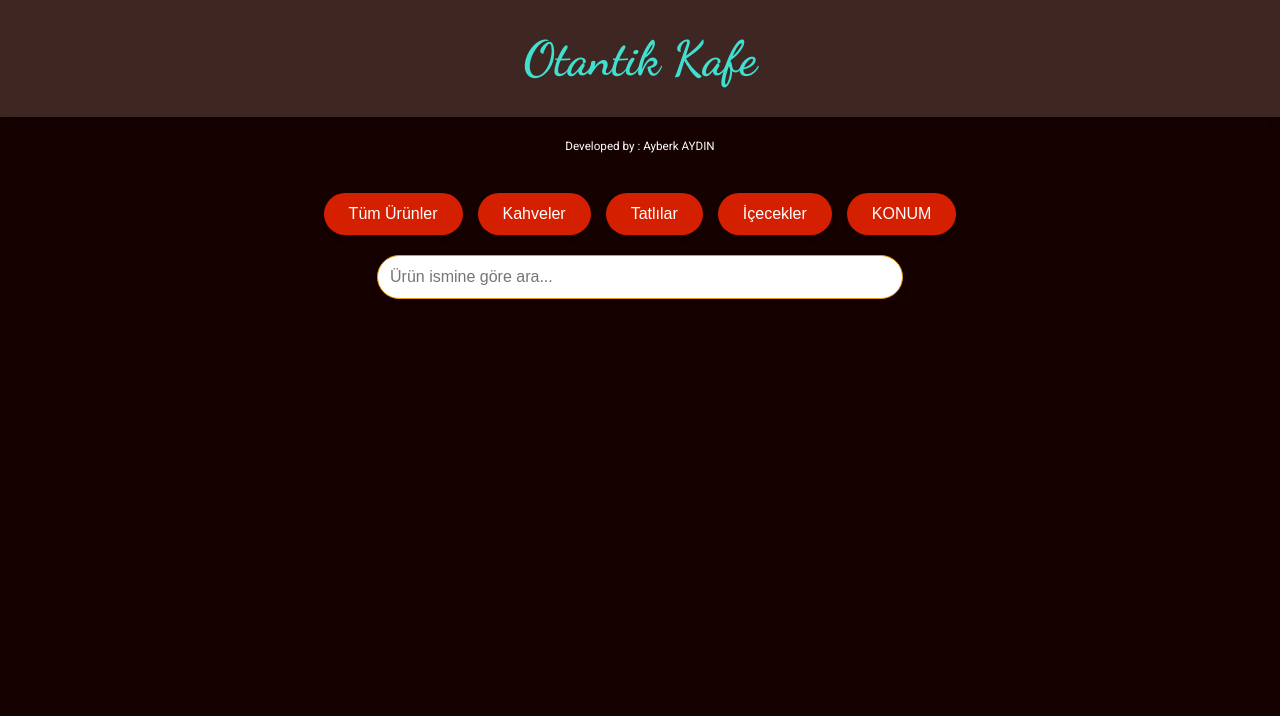
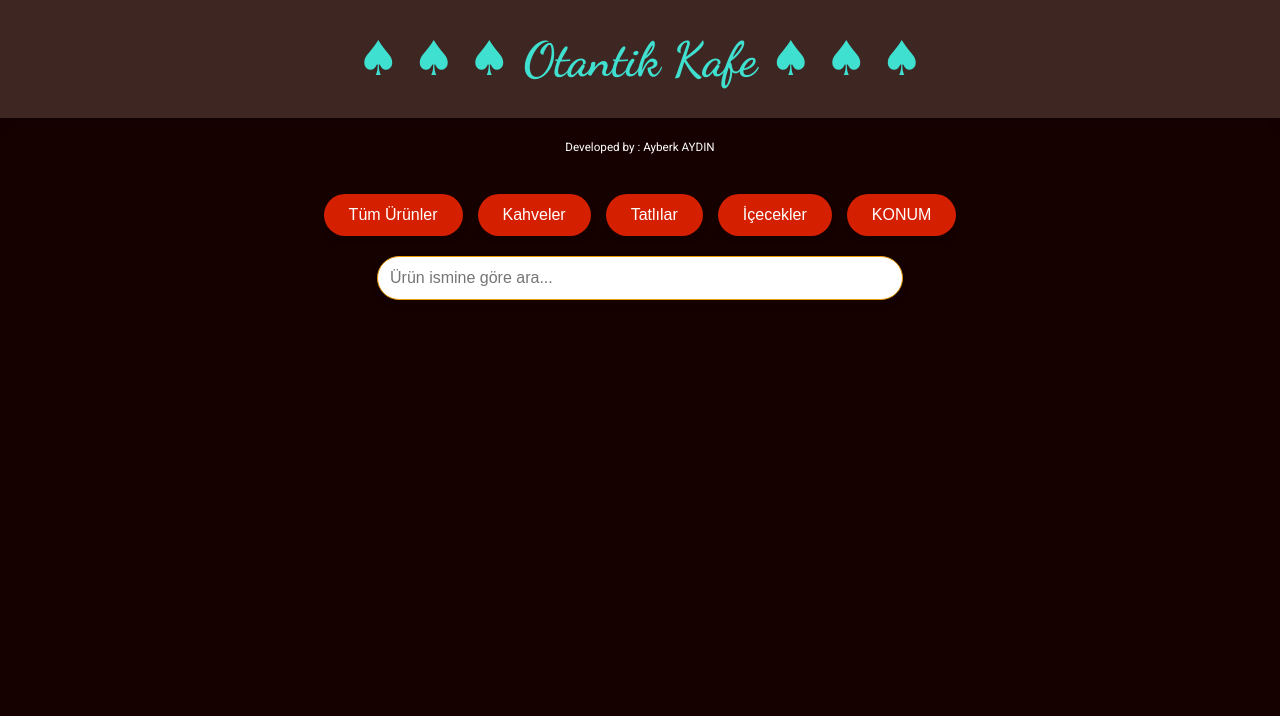
Before and after one commit to Ayberrk/otantik.cafe.github.io, a plain HTML site: page test.html in a window 1280 px wide. Shown: the top 716 px of the page. Drawn offline with Linux system fonts and the light colour scheme.

Commit message:
Update test.html

```diff
--- a/test.html
+++ b/test.html
@@ -256,7 +256,7 @@
         </div>
     </div>
     <header>
-        <h1 style="color: turquoise;">Otantik Kafe</h1>
+        <h1 style="color: turquoise;"> ♠ ♠ ♠  Otantik Kafe ♠ ♠ ♠  </h1>
     </header>
     <footer>
         <p style="text-align: center; margin: 20px 0; font-size: 14px; color: #555;">
```
